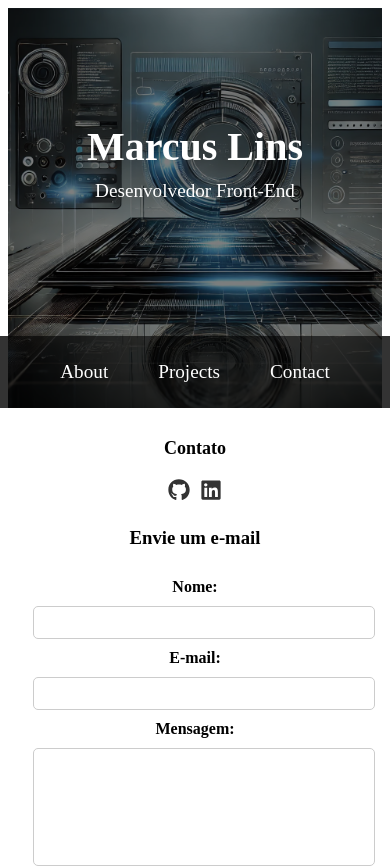
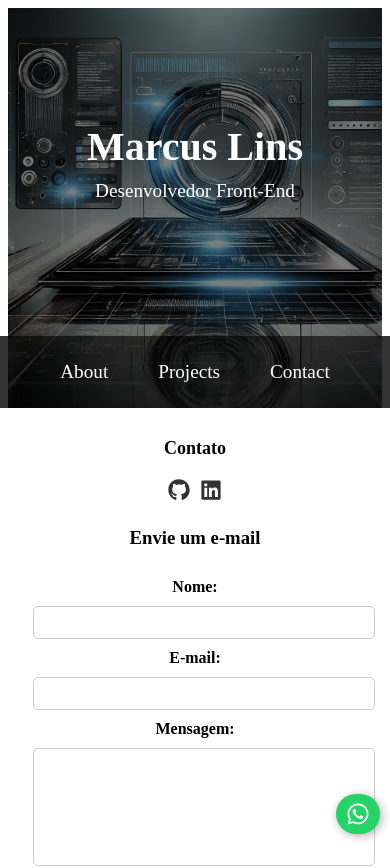
Before and after one commit to MarcussPablo/portfolio, a React (Vite) app: page /contact in a window 390 px wide. Shown: the top 868 px of the page. Built offline with nearby package versions, Linux system fonts and the light colour scheme.

Commit message:
whatsapp

```diff
--- a/src/components/Contact/Contact.jsx
+++ b/src/components/Contact/Contact.jsx
@@ -1,4 +1,5 @@
 import ContactForm from "../ContactForm/ContactForm"
+import WhatsAppButton from "../Watsapp/Watsapp"
 
 
 
@@ -7,6 +8,7 @@ const Contact = () =>{
 
         <div>
           <ContactForm/>
+          <WhatsAppButton/>
         </div>
 
     )
--- a/src/components/ContactForm/ContactForm.css
+++ b/src/components/ContactForm/ContactForm.css
@@ -64,6 +64,49 @@
   .contact-form button:hover {
     background-color: #333;
   }
+  /* Estilos do botão do WhatsApp */
+.whatsapp-button {
+  position: fixed;
+  bottom: 20px;
+  right: 20px;
+  background-color: #25D366;
+  color: white;
+  padding: 12px 15px;
+  border-radius: 50px;
+  text-decoration: none;
+  font-weight: bold;
+  font-size: 16px;
+  display: flex;
+  align-items: center;
+  gap: 10px;
+  box-shadow: 2px 2px 10px rgba(0, 0, 0, 0.3);
+  transition: transform 0.3s ease-in-out;
+  z-index: 1000;
+}
+
+.whatsapp-button:hover {
+  transform: scale(1.1);
+}
+
+/* Responsividade */
+@media (max-width: 768px) {
+  .whatsapp-button {
+    bottom: 15px;
+    right: 15px;
+    padding: 10px 12px;
+    font-size: 14px;
+  }
+}
+
+@media (max-width: 480px) {
+  .whatsapp-button {
+    bottom: 10px;
+    right: 10px;
+    padding: 8px 10px;
+    font-size: 12px;
+  }
+}
+
 
   /* Responsividade */
   @media (max-width: 768px) {
--- /dev/null
+++ b/src/components/Watsapp/Watsapp.jsx
@@ -0,0 +1,19 @@
+import React from "react";
+import { FaWhatsapp } from "react-icons/fa";
+
+const WhatsAppButton = () => {
+  const phoneNumber = "5581986236056";
+  const message = "Olá! Gostaria de mais informações?";
+  return (
+    <a
+      href={`https://api.whatsapp.com/send?phone=${phoneNumber}&text=${encodeURIComponent(message)}`}
+      target="_blank"
+      rel="noopener noreferrer"
+      className="whatsapp-button"
+    >
+       <FaWhatsapp size={24} />
+    </a>
+  );
+};
+
+export default WhatsAppButton;
```
